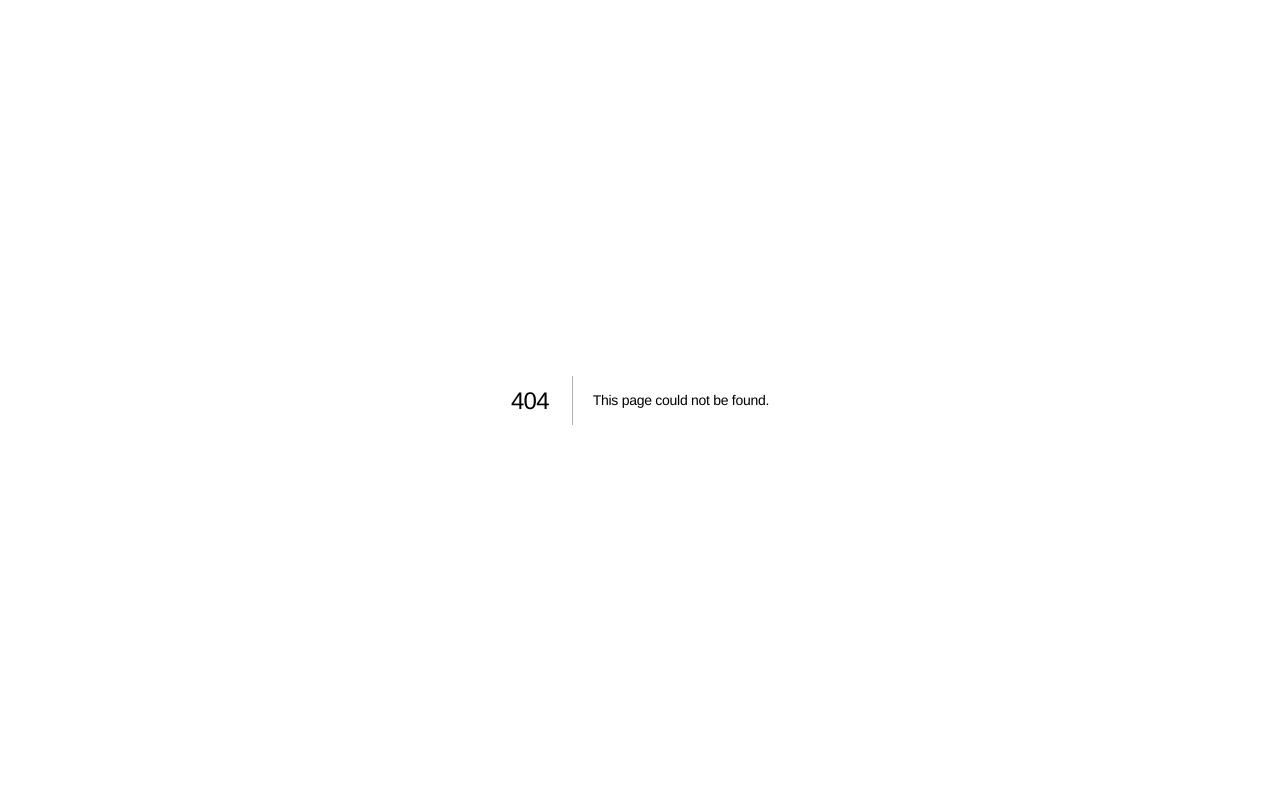
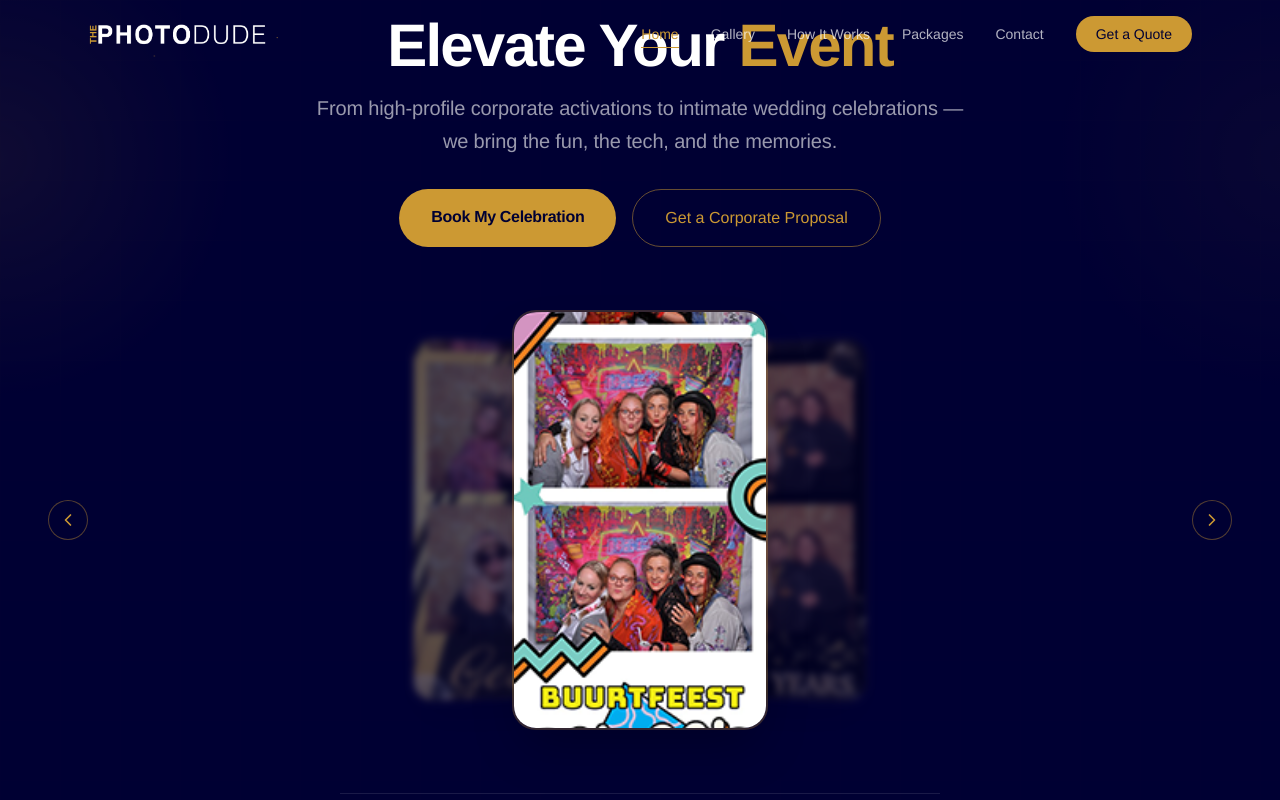
Before and after one commit to idanhe85/photobooth-landing, a Next.js app: page /v2 in a window 1280 px wide. Before the commit this address had no page. Shown: the top 800 px of the page. Built offline with nearby package versions, Linux system fonts and the light colour scheme.

Commit message:
Add v2 page with carousel hero - no gallery

```diff
--- /dev/null
+++ b/app/v2/page.tsx
@@ -0,0 +1,38 @@
+import Header from '@/components/Header'
+import { HeroCarousel } from '@/components/HeroCarousel'
+import ChoosePath from '@/components/ChoosePath'
+import Process from '@/components/Process'
+import Packages from '@/components/Packages'
+import Testimonials from '@/components/Testimonials'
+import Contact from '@/components/Contact'
+import Footer from '@/components/Footer'
+
+const heroImages = [
+  { src: '/gallery/Photo1.png', alt: 'PhotoDUDE booth moment 1' },
+  { src: '/gallery/Photo2.png', alt: 'PhotoDUDE booth moment 2' },
+  { src: '/gallery/Photo3.png', alt: 'PhotoDUDE booth moment 3' },
+  { src: '/gallery/Photo4.png', alt: 'PhotoDUDE booth moment 4' },
+  { src: '/gallery/Photo5.png', alt: 'PhotoDUDE booth moment 5' },
+  { src: '/gallery/Photo6.png', alt: 'PhotoDUDE booth moment 6' },
+  { src: '/gallery/Photo7.png', alt: 'PhotoDUDE booth moment 7' },
+]
+
+export default function HomeV2() {
+  return (
+    <main>
+      <Header />
+      <HeroCarousel
+        id="home"
+        title={<>Elevate Your <span style={{ color: '#CC9933' }}>Event</span></>}
+        subtitle="From high-profile corporate activations to intimate wedding celebrations — we bring the fun, the tech, and the memories."
+        images={heroImages}
+      />
+      <ChoosePath />
+      <Process />
+      <Packages />
+      <Testimonials />
+      <Contact />
+      <Footer />
+    </main>
+  )
+}
--- /dev/null
+++ b/components/HeroCarousel.tsx
@@ -0,0 +1,154 @@
+'use client'
+
+import React from 'react'
+import { ChevronLeft, ChevronRight } from 'lucide-react'
+import { cn } from '@/lib/utils'
+
+interface HeroCarouselProps extends React.HTMLAttributes<HTMLDivElement> {
+  title: React.ReactNode
+  subtitle: string
+  images: { src: string; alt: string }[]
+}
+
+export const HeroCarousel = React.forwardRef<HTMLDivElement, HeroCarouselProps>(
+  ({ title, subtitle, images, className, ...props }, ref) => {
+    const [currentIndex, setCurrentIndex] = React.useState(Math.floor(images.length / 2))
+
+    const handleNext = React.useCallback(() => {
+      setCurrentIndex((prev) => (prev + 1) % images.length)
+    }, [images.length])
+
+    const handlePrev = () => {
+      setCurrentIndex((prev) => (prev - 1 + images.length) % images.length)
+    }
+
+    React.useEffect(() => {
+      const timer = setInterval(handleNext, 4000)
+      return () => clearInterval(timer)
+    }, [handleNext])
+
+    return (
+      <div
+        ref={ref}
+        className={cn(
+          'relative w-full min-h-screen flex flex-col items-center justify-center overflow-x-hidden p-4',
+          className
+        )}
+        style={{ background: '#000033' }}
+        {...props}
+      >
+        {/* Background gradient blobs */}
+        <div className="absolute inset-0 z-0 opacity-30" aria-hidden="true">
+          <div className="absolute bottom-0 left-[-20%] top-[-10%] h-[500px] w-[500px] rounded-full"
+            style={{ background: 'radial-gradient(circle farthest-side, rgba(204,153,51,0.25), transparent)' }} />
+          <div className="absolute bottom-0 right-[-20%] top-[-10%] h-[500px] w-[500px] rounded-full"
+            style={{ background: 'radial-gradient(circle farthest-side, rgba(204,153,51,0.15), transparent)' }} />
+          {/* Grid */}
+          <div className="absolute inset-0 opacity-[0.04]"
+            style={{
+              backgroundImage: 'linear-gradient(rgba(204,153,51,0.5) 1px,transparent 1px),linear-gradient(90deg,rgba(204,153,51,0.5) 1px,transparent 1px)',
+              backgroundSize: '60px 60px',
+            }} />
+        </div>
+
+        {/* Content */}
+        <div className="z-10 flex w-full flex-col items-center text-center space-y-8 md:space-y-12">
+          {/* Header */}
+          <div className="space-y-4 px-4">
+            <h1 className="text-4xl sm:text-5xl md:text-6xl font-black tracking-tight max-w-4xl text-white">
+              {title}
+            </h1>
+            <p className="max-w-2xl mx-auto text-white/60 md:text-xl leading-relaxed">
+              {subtitle}
+            </p>
+            <div className="flex flex-col sm:flex-row gap-4 justify-center pt-4">
+              <a
+                href="#contact"
+                className="bg-gold hover:bg-gold-light text-navy font-bold text-base px-8 py-4 rounded-full transition-all duration-300 hover:shadow-[0_0_40px_rgba(204,153,51,0.5)] hover:-translate-y-0.5"
+                style={{ backgroundColor: '#CC9933', color: '#000033' }}
+              >
+                Book My Celebration
+              </a>
+              <a
+                href="#contact"
+                className="font-medium text-base px-8 py-4 rounded-full transition-all duration-300"
+                style={{ color: '#CC9933', border: '1px solid rgba(204,153,51,0.5)' }}
+              >
+                Get a Corporate Proposal
+              </a>
+            </div>
+          </div>
+
+          {/* Carousel */}
+          <div className="relative w-full h-[350px] md:h-[450px] flex items-center justify-center">
+            <div className="relative w-full h-full flex items-center justify-center" style={{ perspective: '1000px' }}>
+              {images.map((image, index) => {
+                const total = images.length
+                let pos = (index - currentIndex + total) % total
+                if (pos > Math.floor(total / 2)) pos = pos - total
+
+                const isCenter   = pos === 0
+                const isAdjacent = Math.abs(pos) === 1
+
+                return (
+                  <div
+                    key={index}
+                    className="absolute w-48 h-80 md:w-64 md:h-[420px] transition-all duration-500 ease-in-out flex items-center justify-center"
+                    style={{
+                      transform: `translateX(${pos * 45}%) scale(${isCenter ? 1 : isAdjacent ? 0.85 : 0.7}) rotateY(${pos * -10}deg)`,
+                      zIndex:     isCenter ? 10 : isAdjacent ? 5 : 1,
+                      opacity:    isCenter ? 1  : isAdjacent ? 0.4 : 0,
+                      filter:     isCenter ? 'blur(0px)' : 'blur(4px)',
+                      visibility: Math.abs(pos) > 1 ? 'hidden' : 'visible',
+                    }}
+                  >
+                    <img
+                      src={image.src}
+                      alt={image.alt}
+                      className="object-cover w-full h-full rounded-3xl shadow-2xl"
+                      style={{ border: '2px solid rgba(204,153,51,0.25)' }}
+                    />
+                  </div>
+                )
+              })}
+            </div>
+
+            {/* Nav buttons */}
+            <button
+              onClick={handlePrev}
+              className="absolute left-2 sm:left-8 top-1/2 -translate-y-1/2 rounded-full h-10 w-10 z-20 flex items-center justify-center transition-all hover:scale-110"
+              style={{ background: 'rgba(0,0,51,0.6)', border: '1px solid rgba(204,153,51,0.4)', backdropFilter: 'blur(8px)', color: '#CC9933' }}
+              aria-label="Previous"
+            >
+              <ChevronLeft className="h-5 w-5" />
+            </button>
+            <button
+              onClick={handleNext}
+              className="absolute right-2 sm:right-8 top-1/2 -translate-y-1/2 rounded-full h-10 w-10 z-20 flex items-center justify-center transition-all hover:scale-110"
+              style={{ background: 'rgba(0,0,51,0.6)', border: '1px solid rgba(204,153,51,0.4)', backdropFilter: 'blur(8px)', color: '#CC9933' }}
+              aria-label="Next"
+            >
+              <ChevronRight className="h-5 w-5" />
+            </button>
+          </div>
+
+          {/* Stats */}
+          <div className="flex flex-wrap justify-center gap-10 pt-4 pb-8" style={{ borderTop: '1px solid rgba(255,255,255,0.1)', width: '100%', maxWidth: '600px' }}>
+            {[
+              { num: '150+', label: 'Events Rocked' },
+              { num: '20K+', label: 'Prints Delivered' },
+              { num: '100%', label: 'Happy Clients' },
+            ].map(s => (
+              <div key={s.label} className="text-center">
+                <div className="text-3xl font-extrabold" style={{ color: '#CC9933' }}>{s.num}</div>
+                <div className="text-sm mt-1" style={{ color: 'rgba(255,255,255,0.4)' }}>{s.label}</div>
+              </div>
+            ))}
+          </div>
+        </div>
+      </div>
+    )
+  }
+)
+
+HeroCarousel.displayName = 'HeroCarousel'
```
